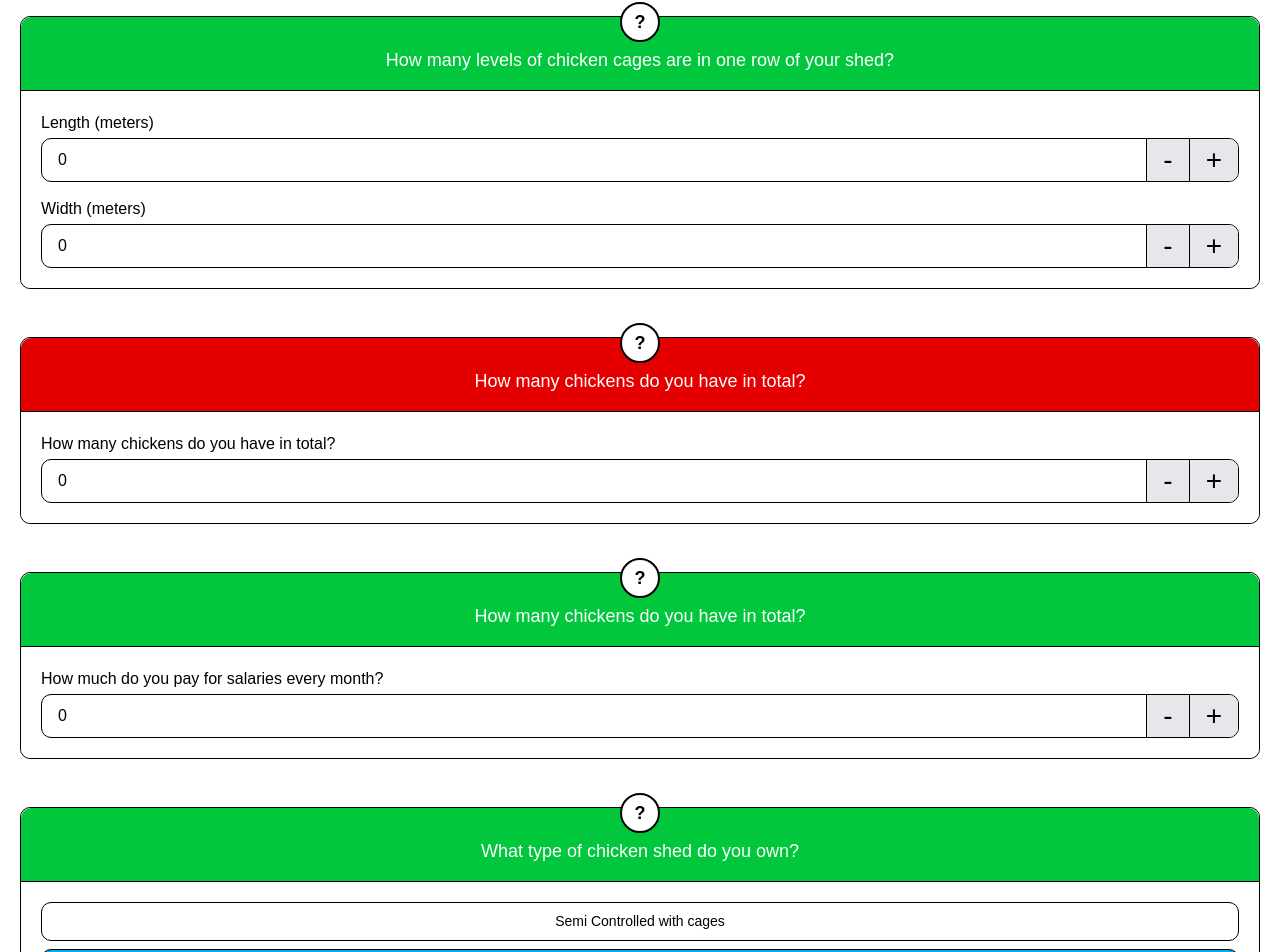
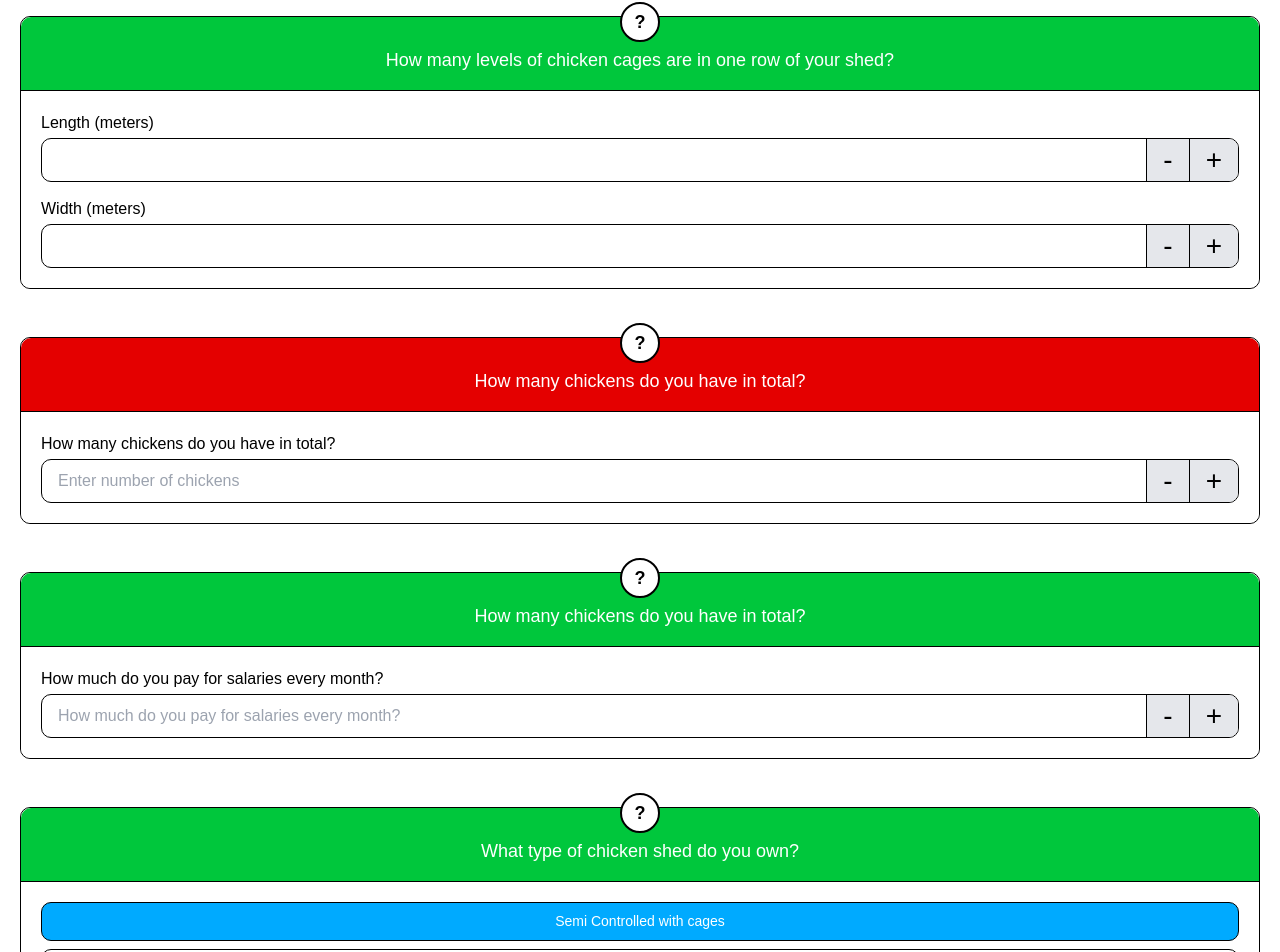
Before and after one commit to No3Mc/client, a Next.js app: page /en in a window 1280 px wide. Shown: the part 649-1601 px from the top of the page. Built offline with nearby package versions, Linux system fonts and the light colour scheme.

Commit message:
fix: form input fields

```diff
--- a/package.json
+++ b/package.json
@@ -18,6 +18,7 @@
     "next-intl": "^3.26.3",
     "react": "^19.0.0",
     "react-dom": "^19.0.0",
+    "react-hook-form": "^7.54.2",
     "tailwind-merge": "^3.0.1",
     "tailwindcss-animate": "^1.0.7"
   },
--- a/src/components/FormHandler.tsx
+++ b/src/components/FormHandler.tsx
@@ -1,48 +1,73 @@
 'use client';
 
-import React from 'react'
+import React, { useEffect, useState } from 'react'
 import FormComponent from '@/components/FormComponent';
 import { FormData } from '@/types/form';
 import InputField from './ui/InputField';
 import NumberInput from './ui/NumberInput';
 import ButtonGroup from './ui/ButtonGroup';
 import { redirect } from 'next/navigation';
-import { useField } from '@/hooks/useField';
+import { useForm } from 'react-hook-form';
 
 function FormHandler({ form, submit, language }: { form: FormData, submit: string, language: string }) {
-    const { ...name } = useField('text')
-    const { ...contact } = useField('number')
-    const [selected, setSelected] = React.useState<number>(0);
-    const [length, setLength] = React.useState<number>(0);
-    const [width, setWidth] = React.useState<number>(0);
-    const [chickens, setChickens] = React.useState<number>(0);
-    const [salary, setSalary] = React.useState<number>(0);
-    const [shedType, setShedType] = React.useState<string>(form.batterySheds);
-    const [cageType, setCageType] = React.useState<string>(form.karachiCages);
+    // const { ...name } = useField('text')
+    // const { ...contact } = useField('number')
+    // const [selected, setSelected] = React.useState<number>(0);
+    // const [length, setLength] = React.useState<number>(0);
+    // const [width, setWidth] = React.useState<number>(0);
+    // const [chickens, setChickens] = React.useState<number>(0);
+    // const [salary, setSalary] = React.useState<number>(0);
+    // const [shedType, setShedType] = React.useState<string>(form.batterySheds);
+    // const [cageType, setCageType] = React.useState<string>(form.karachiCages);
+    const [error, setError] = useState('')
 
-    const handleSubmit = () => {
-        const data = {
-            name,
-            contact,
-            selected,
-            length,
-            width,
-            chickens,
-            salary,
-            shedType,
-            cageType,
-        };
+    const { register, handleSubmit, setValue, watch } = useForm();
+
+    const selected = watch("selected");
+    const length = watch("selected");
+    const width = watch("selected");
+    const chickens = watch("selected");
+    const salary = watch("selected");
+    const shedType = watch("selected");
+    const cageType = watch("selected");
+
+    useEffect(() => {
+        register("selected");
+        register("length");
+        register("width");
+        register("chickens");
+        register("salary");
+        register("shedType");
+        register("cageType");
+    }, [register]);
+
+    const submitData = (data: any) => {
+        // const data = {
+        //     name,
+        //     contact,
+        //     selected,
+        //     length,
+        //     width,
+        //     chickens,
+        //     salary,
+        //     shedType,
+        //     cageType,
+        // };
+        if (!data.name || !data.contact) {
+            setError('Please fill all the fields.');
+            return;
+        }
 
         redirect(`${language}/calculate?data=${JSON.stringify(data)}`);
     };
 
     return (
-        <div className='p-5'>
+        <form className='p-5' onSubmit={handleSubmit((data) => submitData(data))}>
             <div className='pt-5 pb-[30px]'>
                 <FormComponent title={form.personalInfo} titleBg={'#71717A'}>
                     <div className='flex flex-col gap-[15px]'>
-                        <InputField id='name' title={form.namePlaceholder} placeholder={form.namePlaceholder} language={language} required {...name} />
-                        <InputField id='contact' title={form.contactPlaceholder} placeholder={form.contactPlaceholder} language={language} required {...contact} />
+                        <InputField id='name' title={form.namePlaceholder} placeholder={form.namePlaceholder} language={language} required aria-required {...register('name')} />
+                        <InputField id='contact' title={form.contactPlaceholder} placeholder={form.contactPlaceholder} language={language} required aria-required {...register('contact')} />
                     </div>
                 </FormComponent >
             </div>
@@ -55,11 +80,13 @@ function FormHandler({ form, submit, language }: { form: FormData, submit: strin
                         {[1, 2, 3, 4, 5].map((num) => (
                             <button
                                 key={num}
+                                type='button'
                                 className={`w-12 h-12 rounded-full border-[1px] border-black flex items-center justify-center text-[24px] ${selected === num
                                     ? 'bg-[#00AAFF] text-white'
                                     : 'bg-white text-black'
                                     }`}
-                                onClick={() => setSelected(num)}
+                                onClick={() => setValue("selected", num)}
+                                aria-required
                             >
                                 {num}
                             </button>
@@ -71,21 +98,21 @@ function FormHandler({ form, submit, language }: { form: FormData, submit: strin
             <div className='pt-4 pb-8'>
                 <FormComponent title={form.levelsQuestion} titleBg={'#00C73C'}>
                     <div className='flex flex-col gap-[15px]'>
-                        <NumberInput id='length' title={form.lengthPlaceholder} language={language} value={length} onChange={(value) => setLength(value)} step={1} required />
-                        <NumberInput id='width' title={form.widthPlaceholder} language={language} value={width} onChange={(value) => setWidth(value)} step={1} required />
+                        <NumberInput id='length' title={form.lengthPlaceholder} language={language} onChange={(value) => setValue("length", value)} step={1} required />
+                        <NumberInput id='width' title={form.widthPlaceholder} language={language} onChange={(value) => setValue("width", value)} step={1} required />
                     </div>
                 </FormComponent >
             </div>
 
             <div className='pt-4 pb-8'>
                 <FormComponent title={form.totalChickens} titleBg={'#E40000'}>
-                    <NumberInput id='noOfChickens' title={form.totalChickens} placeholder={form.chickensPlaceholder} language={language} value={chickens} onChange={(value) => setChickens(value)} step={1} required />
+                    <NumberInput id='noOfChickens' title={form.totalChickens} placeholder={form.chickensPlaceholder} language={language} onChange={(value) => setValue("chickens", value)} step={1} required />
                 </FormComponent >
             </div>
 
             <div className='pt-4 pb-8'>
                 <FormComponent title={form.totalChickens} titleBg={'#00C73C'}>
-                    <NumberInput id='salaries' title={form.salaries} placeholder={form.salaries} language={language} value={salary} onChange={(value) => setSalary(value)} step={1} required />
+                    <NumberInput id='salaries' title={form.salaries} placeholder={form.salaries} language={language} onChange={(value) => setValue("salary", value)} step={1} required />
                 </FormComponent >
             </div>
 
@@ -94,7 +121,7 @@ function FormHandler({ form, submit, language }: { form: FormData, submit: strin
                     <ButtonGroup
                         options={[form.semiControlled, form.batterySheds, form.floor]}
                         defaultValue={shedType} // Set default selection
-                        onChange={(value: string) => setShedType(value)} // Handle selection changes
+                        onChange={(value: string) => setValue("shedType", value)} // Handle selection changes
                     />
                 </FormComponent >
             </div>
@@ -104,13 +131,14 @@ function FormHandler({ form, submit, language }: { form: FormData, submit: strin
                     <ButtonGroup
                         options={[form.karachiCages, form.faisalabadCages]}
                         defaultValue={cageType} // Set default selection
-                        onChange={(value: string) => setCageType(value)} // Handle selection changes
+                        onChange={(value: string) => setValue("cageType", value)} // Handle selection changes
                     />
                 </FormComponent >
             </div>
 
-            <button type='submit' onClick={handleSubmit} className='w-full bg-[#00AAFF] text-white py-2 rounded-[10px] text-[20px]'>{submit}</button>
-        </div >
+            <div className='text-red-500'>{error}</div>
+            <button type='submit' className='w-full bg-[#00AAFF] text-white py-2 rounded-[10px] text-[20px]'>{submit}</button>
+        </form >
     )
 }
 
--- a/src/components/ui/ButtonGroup.tsx
+++ b/src/components/ui/ButtonGroup.tsx
@@ -20,12 +20,14 @@ function ButtonGroup({ options, defaultValue, onChange, }: ButtonGroupProps) {
         <div className="flex flex-col space-y-2">
             {options.map((option) => (
                 <button
+                    type='button'
                     key={option}
                     onClick={() => handleSelect(option)}
                     className={`w-full px-4 py-2 text-center rounded-[10px] text-[14px] border-[1px] border-black transition ${selected === option
                         ? 'bg-[#00AAFF] text-white'
                         : 'bg-white text-black '
                         }`}
+                    aria-required
                 >
                     {option}
                 </button>
--- a/src/components/ui/NumberInput.tsx
+++ b/src/components/ui/NumberInput.tsx
@@ -1,6 +1,6 @@
 'use client';
 
-import React, { useState } from 'react';
+import React, { useRef, useState } from 'react';
 import { twMerge } from 'tailwind-merge';
 
 interface NumberInputProps {
@@ -8,7 +8,6 @@ interface NumberInputProps {
     title: string; // Label for the input field
     placeholder?: string;
     language: string;
-    value?: number; // Optional initial value
     onChange?: (value: number) => void; // Callback to get the updated value
     min?: number; // Minimum value
     max?: number; // Maximum value
@@ -16,25 +15,31 @@ interface NumberInputProps {
     required?: boolean;
 }
 
-function NumberInput({ id, title, language, placeholder, value = 0, onChange, min = 0, max = Infinity, step = 1, required = false }: NumberInputProps) {
-    const [internalValue, setInternalValue] = useState(value);
+function NumberInput({ id, title, language, placeholder, onChange, min = 0, max = Infinity, step = 1, required = false }: NumberInputProps) {
+    const inputRef = useRef<HTMLInputElement>(null);
 
     const handleIncrement = () => {
-        const newValue = Math.min(internalValue + step, max);
-        setInternalValue(newValue);
-        if (onChange) onChange(newValue);
+        if (inputRef.current) {
+            const newValue = Math.min(parseInt(inputRef.current?.value ?? '0') + step, max);
+            inputRef.current.value = newValue.toString();
+            if (onChange) onChange(newValue);
+        }
     };
 
     const handleDecrement = () => {
-        const newValue = Math.max(internalValue - step, min);
-        setInternalValue(newValue);
-        if (onChange) onChange(newValue);
+        if (inputRef.current) {
+            const newValue = Math.max(parseInt(inputRef.current?.value ?? '0') - step, min);
+            inputRef.current.value = newValue.toString();
+            if (onChange) onChange(newValue);
+        }
     };
 
     const handleChange = (e: React.ChangeEvent<HTMLInputElement>) => {
-        const newValue = Math.min(Math.max(Number(e.target.value), min), max);
-        setInternalValue(newValue);
-        if (onChange) onChange(newValue);
+        if (inputRef.current) {
+            const newValue = Math.min(Math.max(Number(e.target.value), min), max);
+            inputRef.current.value = newValue.toString();
+            if (onChange) onChange(newValue);
+        }
     };
 
     return (
@@ -44,15 +49,17 @@ function NumberInput({ id, title, language, placeholder, value = 0, onChange, mi
                 {/* Input Field */}
                 <input
                     type="number"
-                    value={internalValue}
+                    ref={inputRef}
                     onChange={handleChange}
                     className={twMerge(language === 'ar' || language === 'ur' ? 'text-right' : '', "w-full px-4 outline-none text-black")}
                     required={required}
+                    aria-required={required}
                     placeholder={placeholder}
                 />
 
                 {/* Decrement Button */}
                 <button
+                    type='button'
                     onClick={handleDecrement}
                     className="px-4 bg-gray-200 hover:bg-gray-300 border-l-[1px] border-black text-black text-[28px]"
                 >
@@ -61,6 +68,7 @@ function NumberInput({ id, title, language, placeholder, value = 0, onChange, mi
 
                 {/* Increment Button */}
                 <button
+                    type='button'
                     onClick={handleIncrement}
                     className="px-4 bg-gray-200 hover:bg-gray-300 border-l-[1px] border-black text-black text-[28px]"
                 >
```
Also changed, not shown: 1 other file (tests, documents, lock files or other folders).
